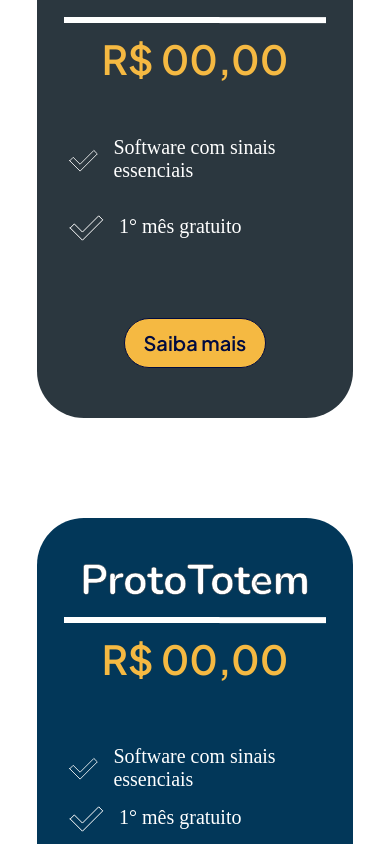
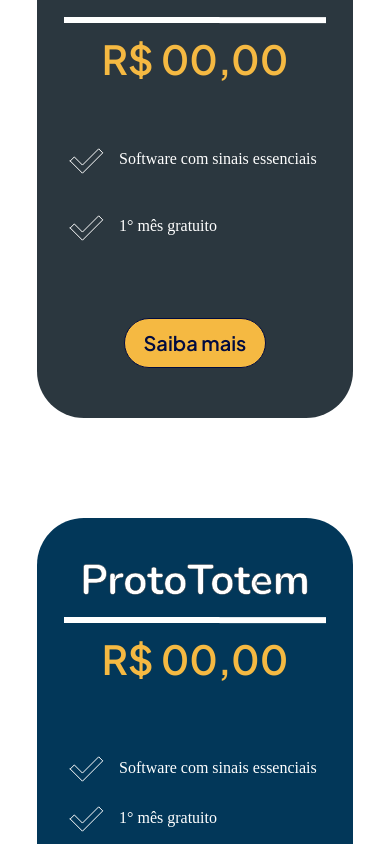
Before and after one commit to SinalizaAI/Front_end, a React (Vite) app: page / in a window 390 px wide. Shown: the part 3780-4624 px from the top of the page. Built offline with nearby package versions, Linux system fonts and the light colour scheme; a web font is replaced by a local one.

Commit message:
att responsivity planos

```diff
--- a/src/css/Planos.module.css
+++ b/src/css/Planos.module.css
@@ -204,6 +204,10 @@
   .plano {
     width: 90%;
   }
+
+  .item_vant h4 {
+    font-size: 16px;
+  }
 }
 
 @media (min-width: 601px) and (max-width: 900px) {
```
